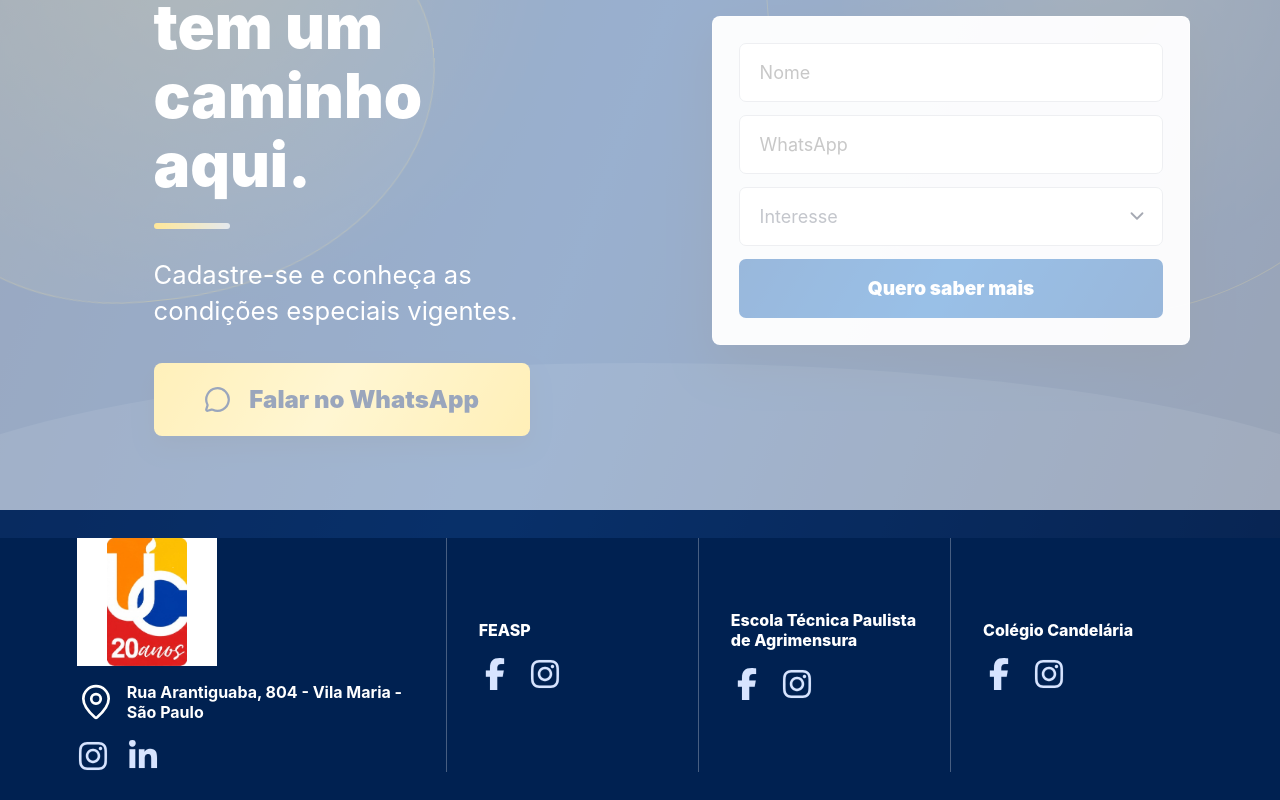
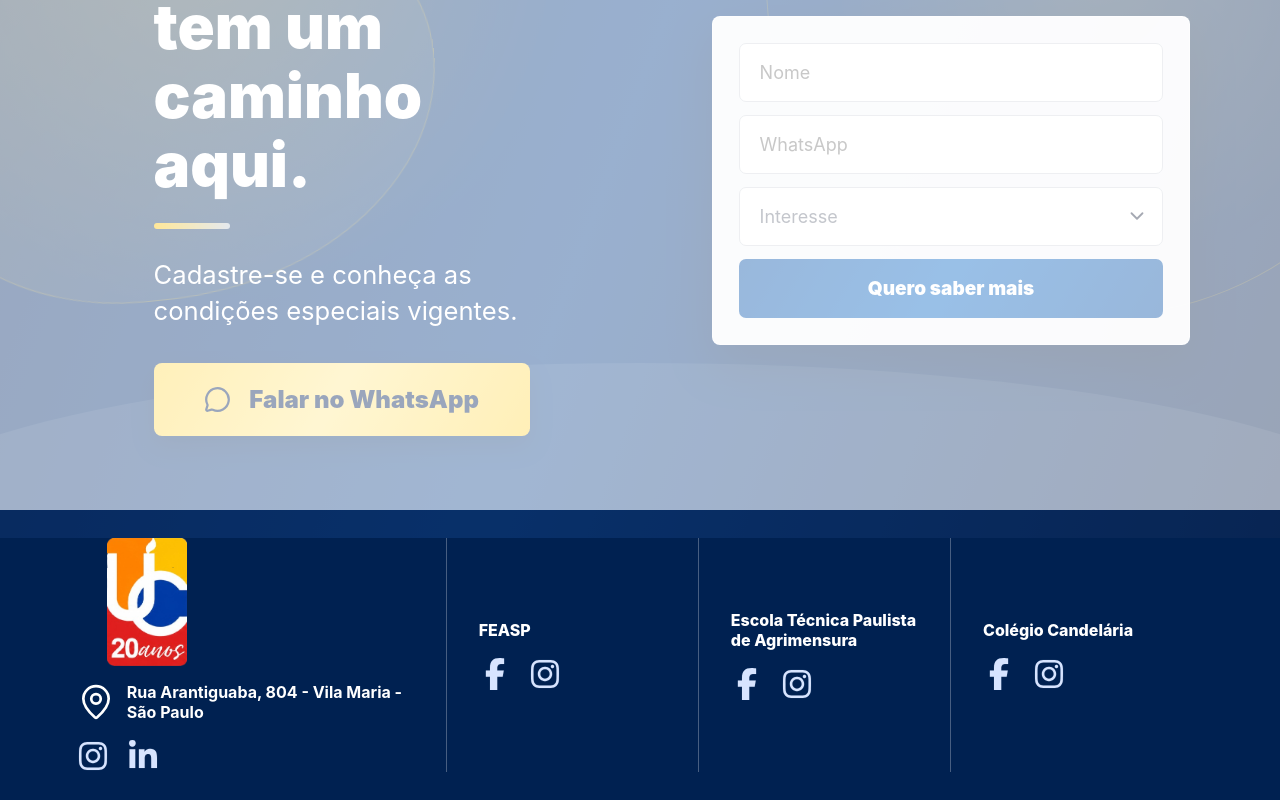
Before and after one commit to Valegabbs/candelaria, a React (Vite) app: page / in a window 1280 px wide. Shown: the part 1895-2695 px from the top of the page. Built offline with nearby package versions, Linux system fonts and the light colour scheme.

Commit message:
Polish logo display and page title

```diff
--- a/index.html
+++ b/index.html
@@ -9,7 +9,7 @@
       name="description"
       content="Uni Candelária: Colégio Candelária, EPA e FEASP em uma jornada educacional completa."
     />
-    <title>Candelária</title>
+    <title>UniCandelária</title>
   </head>
   <body>
     <div id="root"></div>
--- a/src/App.css
+++ b/src/App.css
@@ -730,8 +730,6 @@ nav a.active::after {
   height: clamp(96px, 10vw, 132px);
   max-width: 140px;
   object-fit: contain;
-  border-radius: 0;
-  background: #ffffff;
   padding: 0;
 }
 
```
